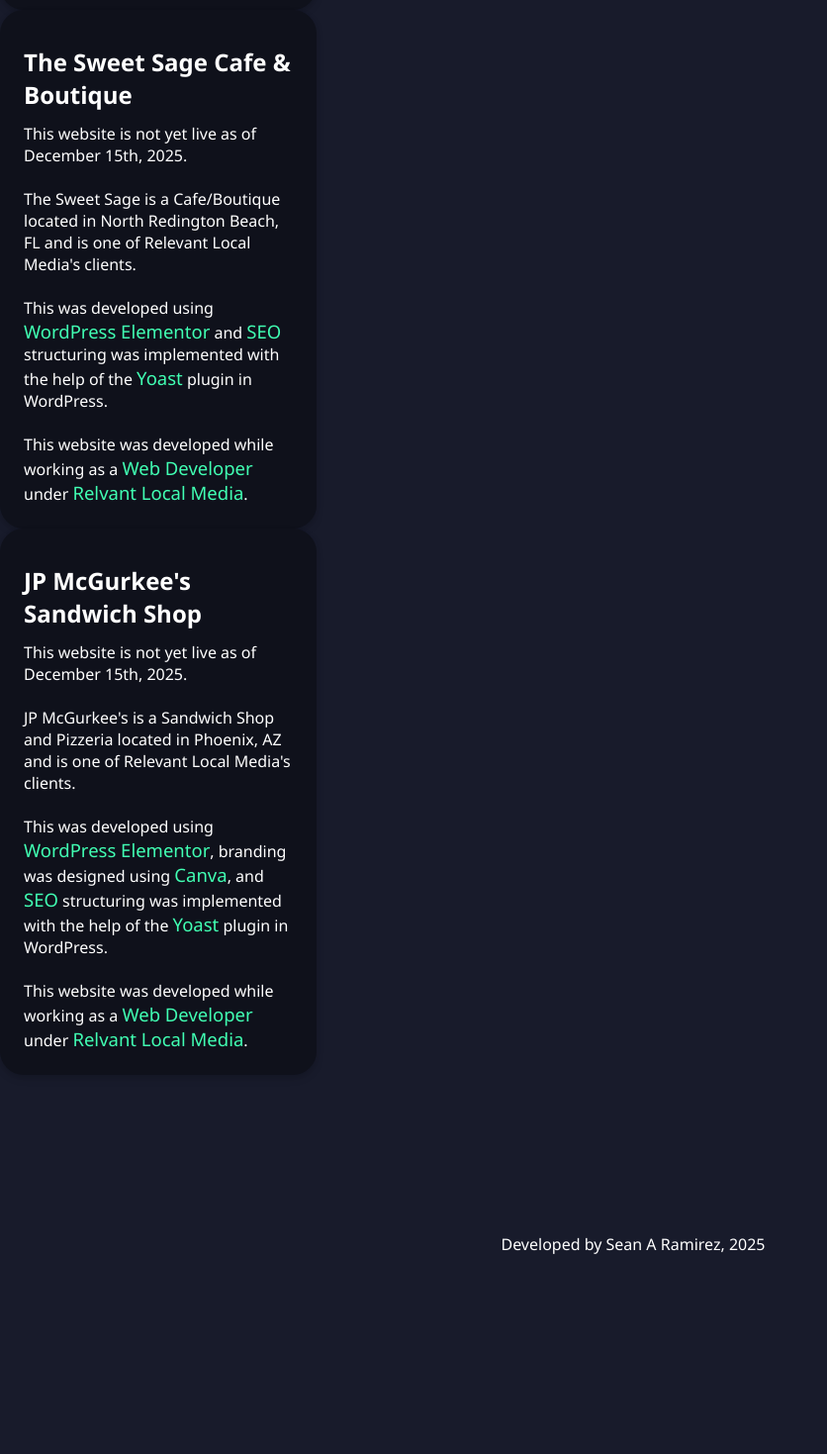
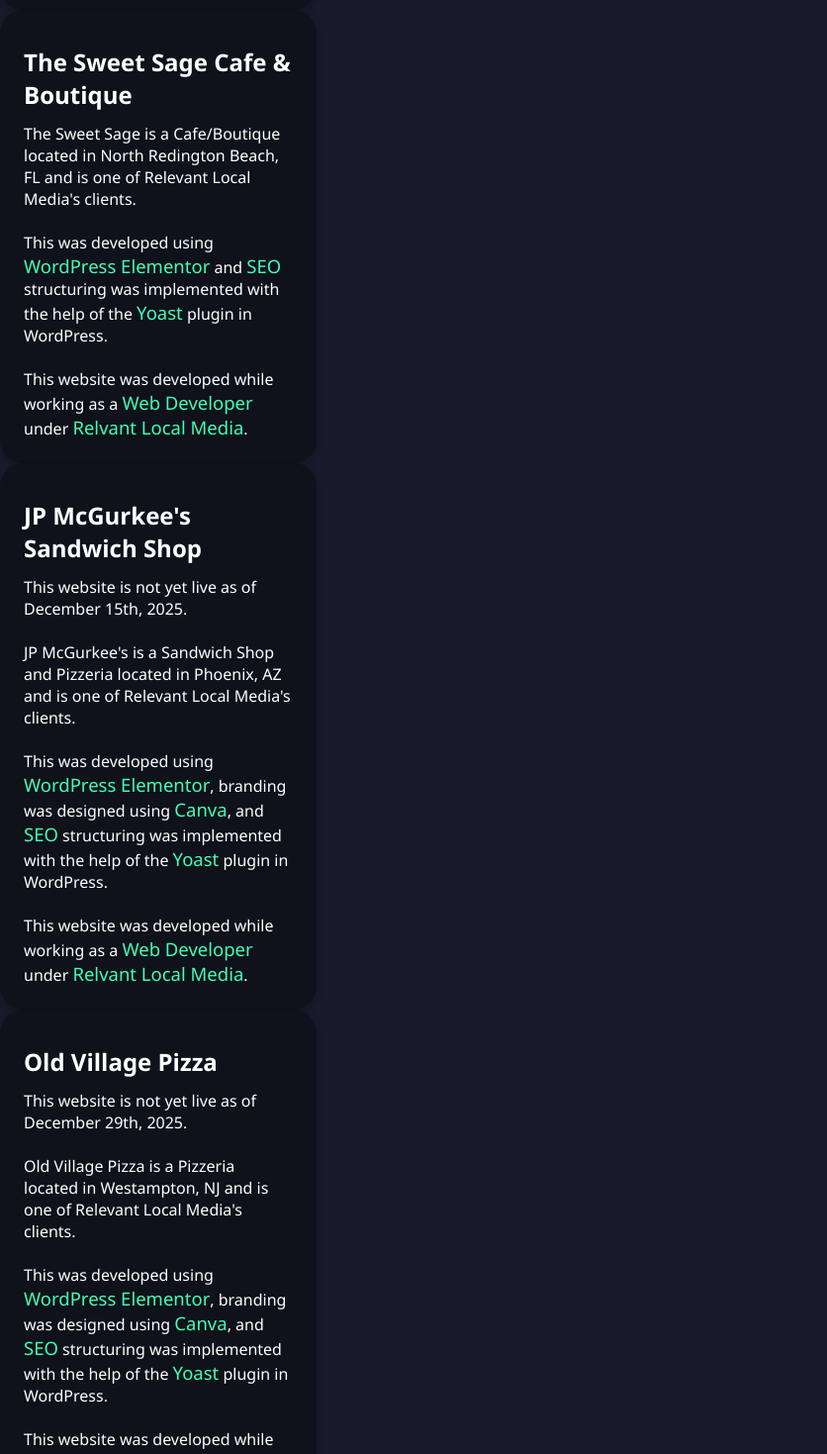
Before and after one commit to snaramirez872/seanramirez, a Next.js app: page /projects/relevant-local-media in a window 1280 px wide. Shown: the part 2040-3509 px from the top of the page at 99% size, without its empty margins (0-836 px from the left). Before the commit the page ends 3348 px from the top, so only its background shows below. Built offline with nearby package versions, Linux system fonts and the light colour scheme.

Commit message:
added new project to professional expereince

```diff
--- a/src/app/projects/relevant-local-media/page.tsx
+++ b/src/app/projects/relevant-local-media/page.tsx
@@ -35,10 +35,10 @@
                 </ProjectCards>
                 <ProjectCards
                     title="The Sweet Sage Cafe & Boutique"
-                    link="https://sweetsagecafe.wpenginepowered.com"
-                    hover="Development Website for The Sweet Sage Cafe & Boutique"
+                    link="https://sweetsagecafe.com"
+                    hover="Website for The Sweet Sage Cafe & Boutique"
                 >
-                    <p className="desc">This website is not yet live as of December 15th, 2025.<br /><br />The Sweet Sage is a Cafe/Boutique located in North Redington Beach, FL and is one of Relevant Local Media's clients.<br /><br />This was developed using <span className="tools">WordPress Elementor</span> and <span className="tools">SEO</span> structuring was implemented with the help of the <span className="tools">Yoast</span> plugin in WordPress.<br /><br />This website was developed while working as a <span className="tools">Web Developer</span> under <Link className="tools" href="https://relevantlocalmedia.com/" target="_blank" rel="noreferrer">Relvant Local Media</Link>.</p>
+                    <p className="desc">The Sweet Sage is a Cafe/Boutique located in North Redington Beach, FL and is one of Relevant Local Media's clients.<br /><br />This was developed using <span className="tools">WordPress Elementor</span> and <span className="tools">SEO</span> structuring was implemented with the help of the <span className="tools">Yoast</span> plugin in WordPress.<br /><br />This website was developed while working as a <span className="tools">Web Developer</span> under <Link className="tools" href="https://relevantlocalmedia.com/" target="_blank" rel="noreferrer">Relvant Local Media</Link>.</p>
                 </ProjectCards>
                 <ProjectCards
                     title="JP McGurkee's Sandwich Shop"
@@ -47,6 +47,13 @@
                 >
                     <p className="desc">This website is not yet live as of December 15th, 2025.<br /><br />JP McGurkee's is a Sandwich Shop and Pizzeria located in Phoenix, AZ and is one of Relevant Local Media's clients.<br /><br />This was developed using <span className="tools">WordPress Elementor</span>, branding was designed using <span className="tools">Canva</span>, and <span className="tools">SEO</span> structuring was implemented with the help of the <span className="tools">Yoast</span> plugin in WordPress.<br /><br />This website was developed while working as a <span className="tools">Web Developer</span> under <Link className="tools" href="https://relevantlocalmedia.com/" target="_blank" rel="noreferrer">Relvant Local Media</Link>.</p>
                 </ProjectCards>
+                <ProjectCards
+                    title="Old Village Pizza"
+                    link="https://oldvillpizza.wpenginepowered.com"
+                    hover="Development Website for Old Village Pizza"
+                >
+                    <p className="desc">This website is not yet live as of December 29th, 2025.<br /><br />Old Village Pizza is a Pizzeria located in Westampton, NJ and is one of Relevant Local Media's clients.<br /><br />This was developed using <span className="tools">WordPress Elementor</span>, branding was designed using <span className="tools">Canva</span>, and <span className="tools">SEO</span> structuring was implemented with the help of the <span className="tools">Yoast</span> plugin in WordPress.<br /><br />This website was developed while working as a <span className="tools">Web Developer</span> under <Link className="tools" href="https://relevantlocalmedia.com/" target="_blank" rel="noreferrer">Relvant Local Media</Link>.</p>
+                </ProjectCards>
             </div>
         </div>
     );
```
